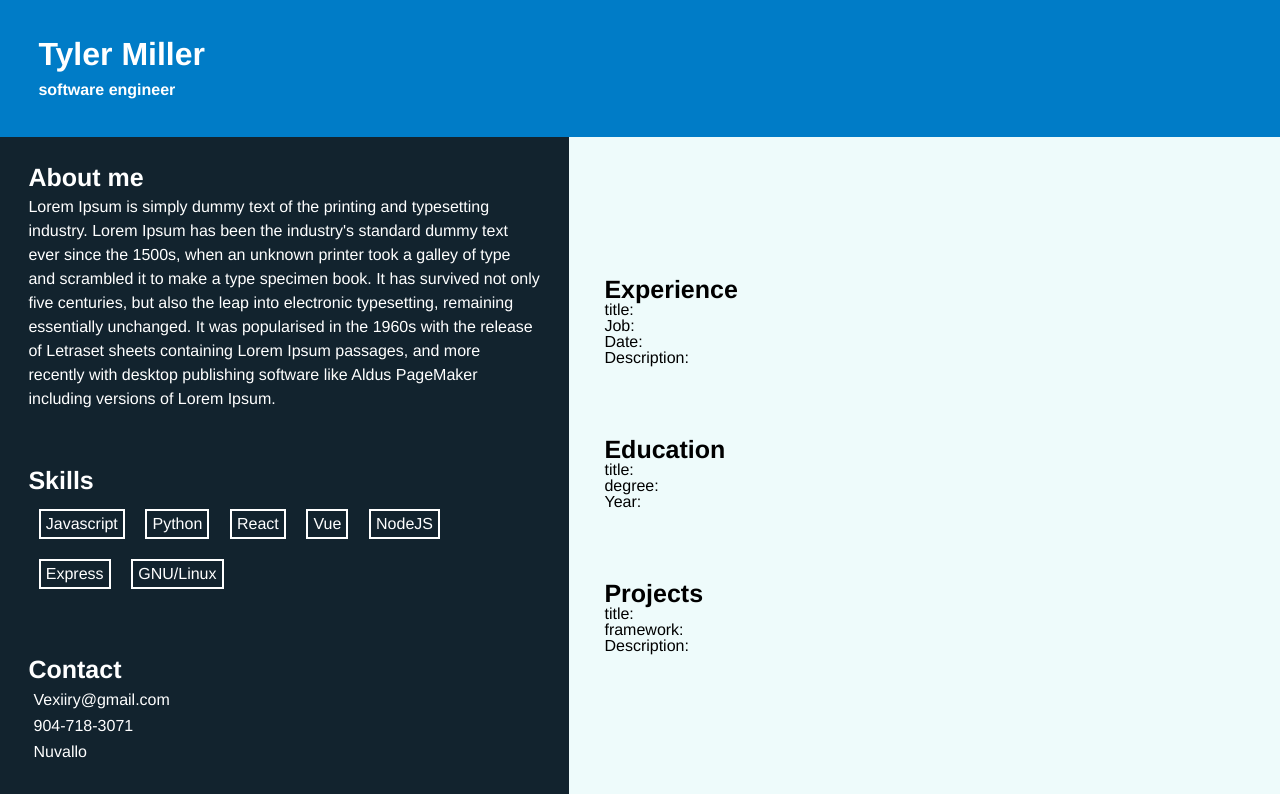
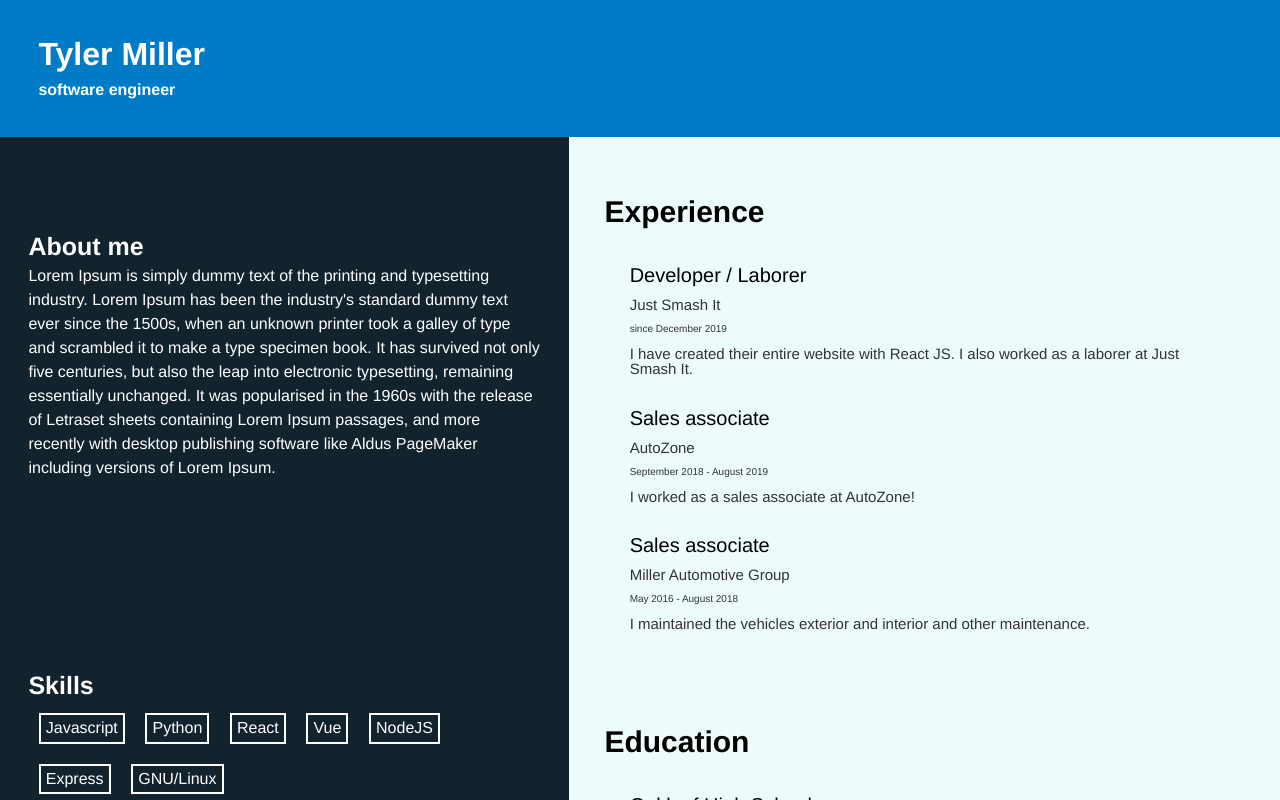
Before and after one commit to nuvallo/nuvallo.github.io, a Vue app in the folder client/: page / in a window 1280 px wide. Shown: the top 800 px of the page. Built offline with nearby package versions, Linux system fonts and the light colour scheme.

Commit message:
populated content section with real data

```diff
--- a/client/src/App.vue
+++ b/client/src/App.vue
@@ -3,7 +3,7 @@
     <Header />
     <div className="grid">
       <Sidebar />
-      <Content/>
+      <Content v-bind:experiences="experience" v-bind:educations="education" v-bind:projects="projects"/>
     </div>
   </div>
 </template>
@@ -18,8 +18,8 @@ export default {
    data() {
     return {
       experience: [],
-      // education: [],
-      // projects: []
+      education: [],
+      projects: []
     }
   },
   created() {
@@ -43,11 +43,13 @@ export default {
         description: 'I maintained the vehicles exterior and interior and other maintenance.'
       }],
     this.education = [{
+        id: 1,
         title: 'Oakleaf High School',
         degree: 'diploma',
         year: '2019'
       }],
     this.projects = [{
+        id: 1,
         title: 'Just Smash It',
         framework: 'ReactJS, Material-UI',
         description: 'Just Smash It Rage Rooms was my first client to build a front end website with React that was responsive for mobile, ipad, and desktop.'
@@ -68,5 +70,6 @@ export default {
   display: flex;
   flex-direction: row;
   justify-content: space-between;
+  height: 100%;
 }
 </style>
--- a/client/src/components/Content.vue
+++ b/client/src/components/Content.vue
@@ -2,31 +2,31 @@
   <div className="content-container">
       <div className="container">
           <h1>Experience</h1>
-          <ul>
-              <li>title: </li>
-              <li>Job:</li>
-              <li>Date:</li>
-              <li>Description:</li>
+          <ul v-bind:key="experience.id" v-for="experience in experiences">
+              <li><h2>{{experience.title}}</h2></li>
+              <li><h3>{{experience.job}}</h3></li>
+              <li><h4>{{experience.date}}</h4></li>
+              <li><h5>{{experience.description}}</h5></li>
           </ul>
       </div>
       <div className="container">
           <h1>
               Education
           </h1>
-          <ul>
-              <li>title:</li>
-              <li>degree:</li>
-              <li>Year:</li>
+          <ul v-bind:key="education.id" v-for="education in educations">
+              <li><h2>{{education.title}}</h2></li>
+              <li><h3>{{education.degree}}</h3></li>
+              <li><h4>{{education.year}}</h4></li>
           </ul>
       </div>
        <div className="container">
           <h1>
              Projects
           </h1>
-          <ul>
-              <li>title:</li>
-              <li>framework:</li>
-              <li>Description:</li>
+          <ul v-bind:key="project.id" v-for="project in projects">
+              <li><h2>{{project.title}}</h2></li>
+              <li><h3>{{project.framework}}</h3></li>
+              <li><h5>{{project.description}}</h5></li>
           </ul>
       </div>
   </div>
@@ -34,6 +34,7 @@
 
 <script>
 export default {
+    props: ['experiences', 'educations', 'projects'],
     name: 'Content',
 }
 </script>
@@ -52,10 +53,41 @@ export default {
 }
 
 .container h1 {
-    font-size: 25px;
+    font-size: 30px;
+    padding-bottom: 2%;
 }
 
 .container ul {
     list-style: none;
+    margin: 3%;
+
+}
+
+.container li {
+    padding: 1%;
+}
+
+.container ul li h2 {
+    font-size: 20px;
+    font-weight: 500;
+
+}
+
+.container ul li h3 {
+    color: #333;
+    font-size: 15px;
+    font-weight: 200;
+}
+
+.container ul li h4 {
+    color: #333;
+    font-size: 10px;
+    font-weight: 200;
+}
+
+.container ul li h5 {
+    font-size: 15px;
+    color: #333;
+    font-weight: 200;
 }
 </style>
--- a/client/src/components/Sidebar.vue
+++ b/client/src/components/Sidebar.vue
@@ -45,7 +45,7 @@ export default {
 }
 
 .box {
-    padding: 5%;
+    padding: 17% 5%;
 }
 
 .box h1 {
```
